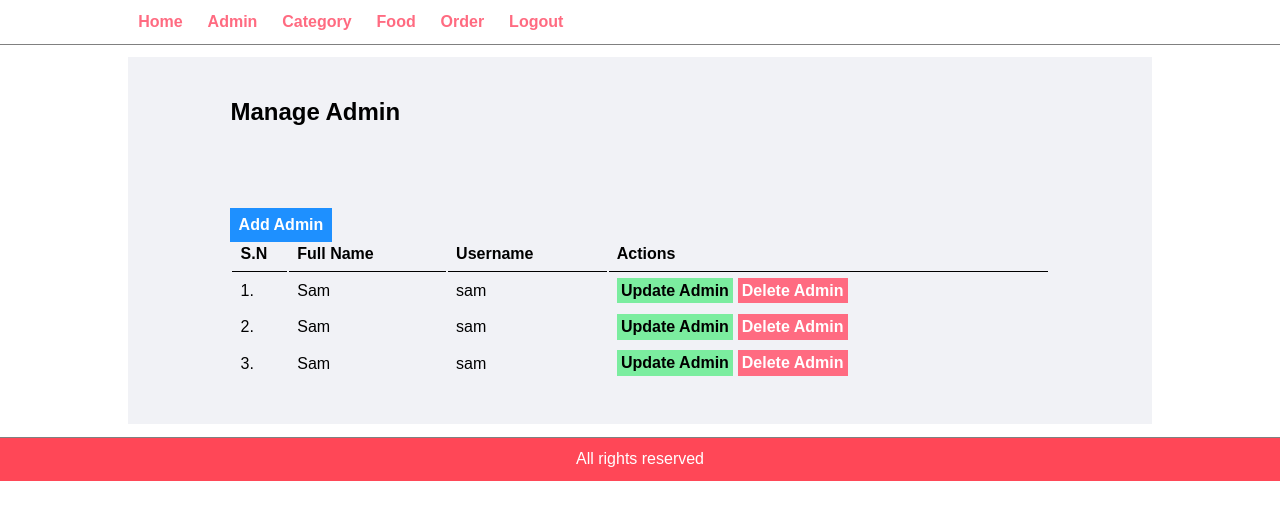
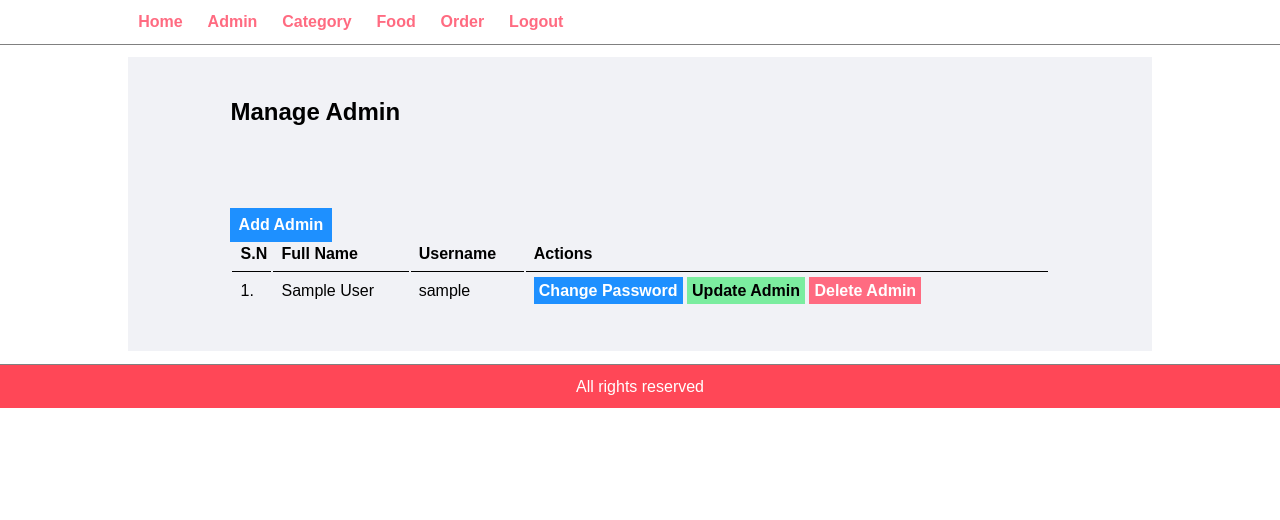
Before and after one commit to yuzminay/php-food-order-system, a PHP site: page /food-order/admin/manage-admin.php in a window 1280 px wide. Shown: the top 520 px of the page. Run offline with PHP 8.4, Linux system fonts and the light colour scheme; tables that the repository leaves empty or names only in its code hold one stand-in row (values such as "Sample post").

Commit message:
displaying admins in manage-admin

```diff
--- a/admin/manage-admin.php
+++ b/admin/manage-admin.php
@@ -49,33 +49,56 @@ include('partials/menu.php');
             <th>Username</th>
             <th>Actions</th>
           </tr>
-          <tr>
-            <td>1.</td>
-            <td>Sam</td>
-            <td>sam</td>
-            <td>
-              <a href="" class="btn-secondary">Update Admin</a>
-              <a href="" class="btn-danger">Delete Admin</a>
-            </td>
-          </tr>
-          <tr>
-            <td>2.</td>
-            <td>Sam</td>
-            <td>sam</td>
-            <td>
-              <a href="" class="btn-secondary">Update Admin</a>
-              <a href="" class="btn-danger">Delete Admin</a>
-            </td>
-          </tr>
-          <tr>
-            <td>3.</td>
-            <td>Sam</td>
-            <td>sam</td>
-            <td>
-              <a href="" class="btn-secondary">Update Admin</a>
-              <a href="" class="btn-danger">Delete Admin</a>
-            </td>
-          </tr>
+
+          <?php
+          //Query to Get all Admin
+          $sql = "SELECT * FROM admin";
+          //Execute the Query
+          $res = mysqli_query($conn, $sql);
+
+          //CHeck whether the Query is Executed of Not
+          if ($res == TRUE) {
+            // Count Rows to CHeck whether we have data in database or not
+            $count = mysqli_num_rows($res); // Function to get all the rows in database
+
+            $sn = 1; //Create a Variable and Assign the value
+
+            //CHeck the num of rows
+            if ($count > 0) {
+              //WE HAve data in database
+              while ($rows = mysqli_fetch_assoc($res)) {
+                //Using While loop to get all the data from database.
+                //And while loop will run as long as we have data in database
+
+                //Get individual DAta
+                $id = $rows['id'];
+                $full_name = $rows['full_name'];
+                $username = $rows['username'];
+
+                //Display the Values in our Table
+          ?>
+
+                <tr>
+                  <td><?php echo $sn++; ?>. </td>
+                  <td><?php echo $full_name; ?></td>
+                  <td><?php echo $username; ?></td>
+                  <td>
+                    <a href="<?php echo SITEURL; ?>admin/update-password.php?id=<?php echo $id; ?>" class="btn-primary">Change Password</a>
+                    <a href="<?php echo SITEURL; ?>admin/update-admin.php?id=<?php echo $id; ?>" class="btn-secondary">Update Admin</a>
+                    <a href="<?php echo SITEURL; ?>admin/delete-admin.php?id=<?php echo $id; ?>" class="btn-danger">Delete Admin</a>
+                  </td>
+                </tr>
+
+          <?php
+
+              }
+            } else {
+              //We Do not Have Data in Database
+            }
+          }
+
+          ?>
+
         </table>
       </div>
     </div>
```
